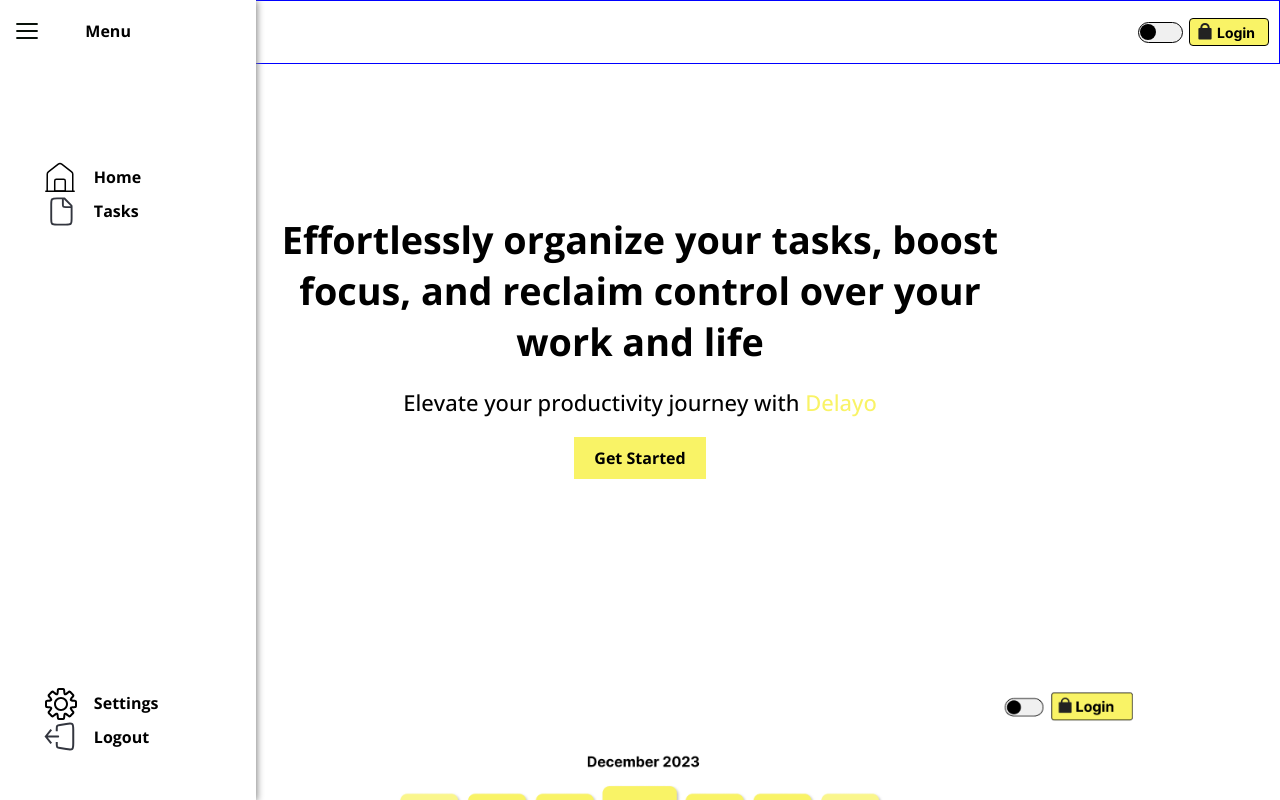
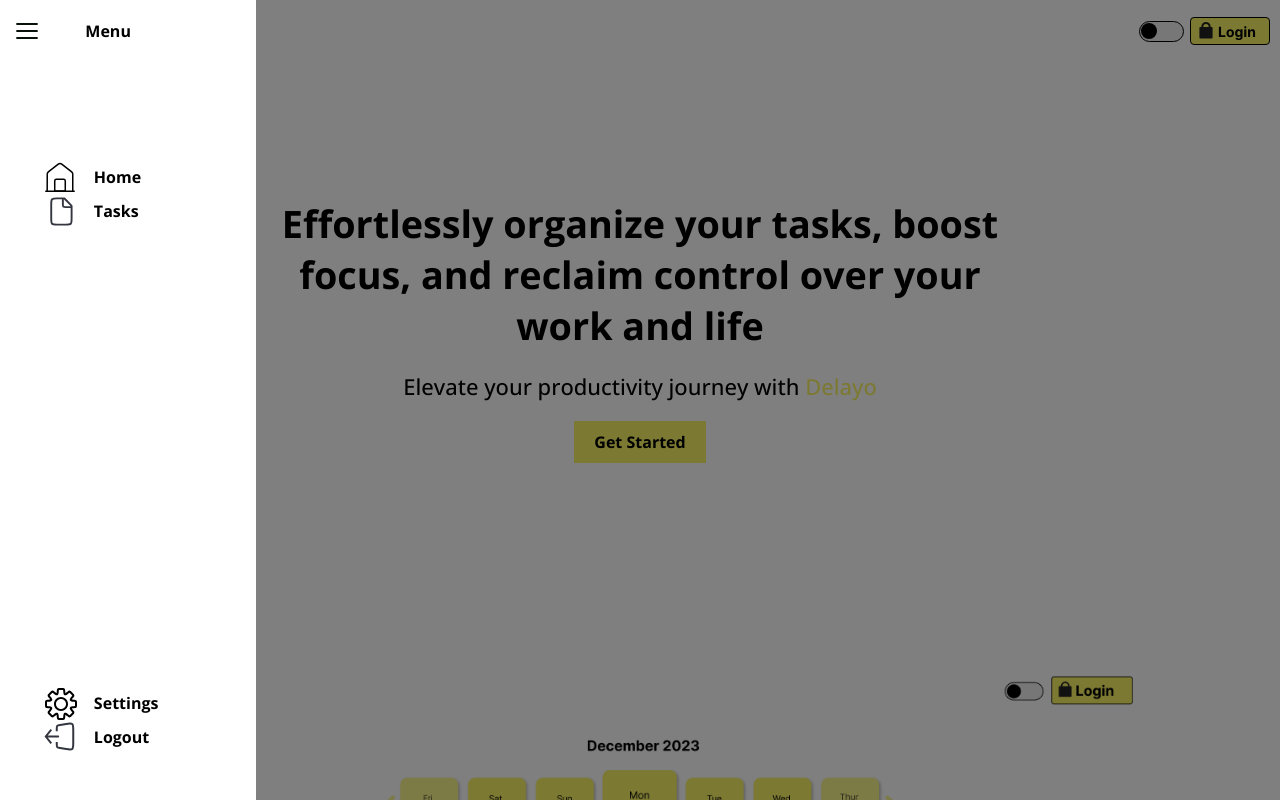
Before and after one commit to DanieliusRyliskis/Delayo, a plain HTML site: page index.html in a window 1280 px wide. Both pictures are taken after a click on the icon 28 px from the left and 32 px from the top of the page. Shown: the top 800 px of the page. Drawn offline with nearby package versions, Linux system fonts and the light colour scheme.

Commit message:
Created overlay
Adds an overlay CSS and Javascript function that allows it to work with the sidebar

```diff
--- a/index.html
+++ b/index.html
@@ -102,6 +102,7 @@
     </header>
     <!-- ==============================Main============================== -->
     <main>
+      <div class="overlay"></div>
       <div class="overlap">
         <div class="hero-section">
           <section>
@@ -116,7 +117,7 @@
           </section>
         </div>
         <!-- ==============================Sidebar============================== -->
-        <nav>
+        <nav class="sidebar sidebar--active">
           <div class="grid__wrapper">
             <div>
               <svg
@@ -151,7 +152,7 @@
             <div>
               <ul>
                 <li>
-                  <a href="">
+                  <a href="" class="menu__item">
                     <svg
                       width="34"
                       height="34"
@@ -187,7 +188,7 @@
                   </a>
                 </li>
                 <li>
-                  <a href="">
+                  <a href="" class="menu__item">
                     <svg
                       width="34"
                       height="34"
@@ -214,7 +215,7 @@
             <div>
               <ul>
                 <li>
-                  <a href="">
+                  <a href="" class="menu__item">
                     <svg
                       width="34"
                       height="34"
@@ -231,7 +232,7 @@
                   </a>
                 </li>
                 <li>
-                  <a href="">
+                  <a href="" class="menu__item">
                     <svg
                       width="34"
                       height="34"
--- a/sidebar.js
+++ b/sidebar.js
@@ -2,16 +2,42 @@
 const menuOpen = document.getElementById("menu--open");
 const menuClose = document.getElementById("menu--close");
 const sidebar = document.querySelector("main nav");
+const sidebarActive = document.querySelector(".sidebar--active");
+const overlay = document.querySelector(".overlay");
+const menuItem = document.querySelectorAll(".menu__item");
+const menuItemSvg = document.querySelectorAll(".menu__item svg");
 
+// Slide on and off
 const menuToggleOn = function (e) {
   e.preventDefault();
-  sidebar.style.display = "initial";
+  sidebarActive.style.transform = "translate(0%)";
+  overlay.style.display = "initial";
 };
 const menuToggleOff = function (e) {
   e.preventDefault();
-  sidebar.style.display = "none";
+  sidebarActive.style.transform = "translate(-110%)";
+  overlay.style.display = "none";
 };
 
 menuOpen.addEventListener("click", menuToggleOn);
 
 menuClose.addEventListener("click", menuToggleOff);
+
+// Menu hover
+// sidebar.addEventListener("mouseover", function (e) {
+//   if (e.target.classList.contains("menu__item")) {
+//     // console.log(e.target);
+//     const hoveredElement = e.target;
+//     hoveredElement.style.color = "#f9f366";
+//     const svg = hoveredElement.firstElementChild;
+//     svg.style.filter =
+//       "invert(98%) sepia(59%) saturate(1332%) hue-rotate(353deg) brightness(122%) contrast(95%)";
+//     const siblings = hoveredElement
+//       .closest(".menu__choices")
+//       .querySelectorAll(".menu__item");
+//     console.log(siblings);
+//     siblings.forEach((el) => {
+//       if (el !== hoveredElement) el.style.opacity = 0.5;
+//     });
+//   }
+// });
--- a/style.css
+++ b/style.css
@@ -230,11 +230,7 @@
 }
 
 /* ===================================Sidebar=================================== */
-header nav {
-  border: 1px solid blue;
-}
-
-main nav {
+.sidebar {
   box-shadow: 0.1rem 0.1rem 0.7rem rgb(129, 129, 129);
   position: absolute;
   left: 0;
@@ -242,7 +238,11 @@
   width: 20%;
   background-color: white;
   height: 100%;
-  display: none;
+  /* display: none; */
+}
+.sidebar--active {
+  transition: 0.8s ease-in-out;
+  transform: translate(-110%);
 }
 .grid__wrapper {
   height: 100%;
@@ -286,11 +286,18 @@
   justify-self: flex-start;
 }
 
-/* .overlap {
-  display: grid;
-  grid-template-columns: repeat(5, 1fr);
-  grid-template-rows: 1fr;
+.overlay {
+  display: none;
+  position: absolute;
+  top: 0;
+  left: 0;
+  width: 100%;
+  height: 100vh;
+  background-color: black;
+  opacity: 50%;
+  z-index: 1;
 }
+/*
 .hero-section {
   grid-area: 1 / 1 / 1 / 6;
   z-index: 1;
@@ -300,7 +307,14 @@
   /* grid-area: 1 / 3 / 1 / 4; */
   z-index: 2;
 }
-
+/* .menu__item svg:hover {
+  color: #f9f366;
+  filter: invert(98%) sepia(59%) saturate(1332%) hue-rotate(353deg)
+    brightness(122%) contrast(95%);
+}
+.menu__item:hover {
+  color: #f9f366;
+} */
 /* ===================================Media Queries=================================== */
 
 @media (min-width: 26em) {
```
